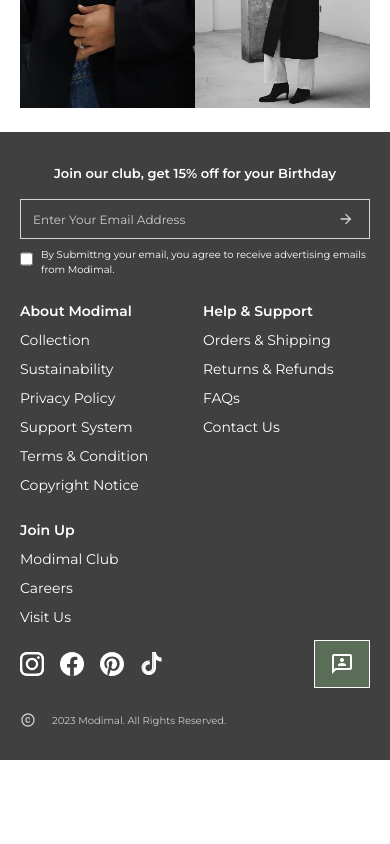
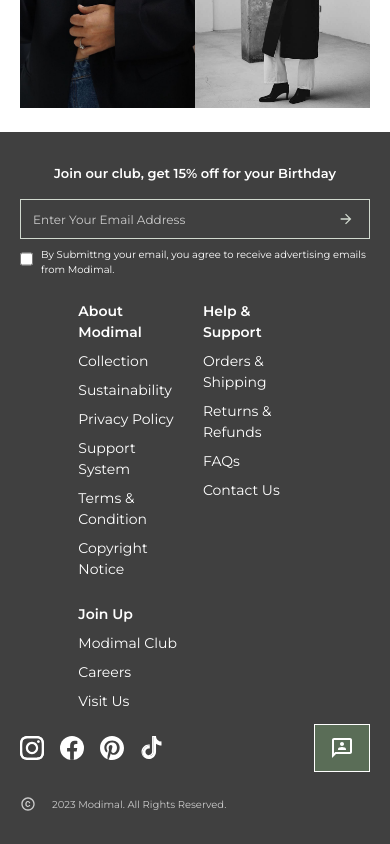
Before and after one commit to javadyousefi1/modimal-front, a React (Vite) app: page / in a window 390 px wide. Shown: the part 3338-4182 px from the top of the page. Before the commit the page ends 4098 px from the top, so only its background shows below. Built offline with nearby package versions, Linux system fonts and the light colour scheme.

Commit message:
fix desktop design of footer

```diff
--- a/src/components/Footer.tsx
+++ b/src/components/Footer.tsx
@@ -9,11 +9,12 @@ const style = {
 const Footer = () => {
   return (
     <>
-      <footer className="flex justify-center items-center flex-col bg-neutral-8 mt-6 py-8 px-5">
+      <footer className="bg-neutral-8 mt-6 py-8 px-5 sm:px-16">
+        <div className="flex justify-center items-center flex-col sm:flex-row sm:gap-x-24">
+          <div className="w-full sm:w-1/3">
             <p className="text-center text-white text-[13px] w-full whitespace-nowrap font-semibold">
               Join our club, get 15% off for your Birthday
             </p>
-        <div className="w-full">
             <div className="w-full relative">
               <Input
                 placeHolder="Enter Your Email Address"
@@ -38,7 +39,11 @@ const Footer = () => {
             </div>
             <div className="w-full flex justify-end items-center gap-x-2 mt-2">
               <div className="min-w-max">
-              <Input type="checkbox" className="w-4 h-4" name="emailCheckbox" />
+                <Input
+                  type="checkbox"
+                  className="w-4 h-4"
+                  name="emailCheckbox"
+                />
               </div>
               <p className="text-white text-left text-[10px]">
                 By Submittng your email, you agree to receive advertising emails
@@ -46,7 +51,8 @@ const Footer = () => {
               </p>
             </div>
           </div>
-        <div className="w-full flex justify-center items-start mt-6 text-white gap-x-4">
+          <div className="w-2/3 flex justify-center items-center flex-col mt-6 sm:flex-row sm:items-start">
+          <div className="w-full flex justify-center items-start text-white gap-x-4">
             <div className={style.eachItems}>
               <p className={style.title}>About Modimal</p>
               <a href="#" className={style.item}>
@@ -84,7 +90,7 @@ const Footer = () => {
               </a>
             </div>
           </div>
-        <div className="w-full flex justify-center items-start flex-col gap-y-2 text-white mt-6">
+          <div className="w-full flex justify-center items-start flex-col gap-y-2 text-white mt-6 sm:mt-0 sm:w-1/2">
             <p className={style.title}>Join Up</p>
             <a href="#" className={style.item}>
               Modimal Club
@@ -96,6 +102,9 @@ const Footer = () => {
               Visit Us
             </a>
           </div>
+        </div>
+          </div>
+        <div>
           <div className="w-full flex justify-between items-center flex-row-reverse mt-3">
             <div>
               <svg
@@ -114,6 +123,7 @@ const Footer = () => {
               </svg>
             </div>
             <div className="flex justify-center items-center gap-x-4">
+              {/* instagram */}
               <a href="#">
                 <svg
                   width="24"
@@ -140,6 +150,7 @@ const Footer = () => {
                   />
                 </svg>
               </a>
+              {/* facebook */}
               <a href="#">
                 <svg
                   width="24"
@@ -155,6 +166,7 @@ const Footer = () => {
                   />
                 </svg>
               </a>
+              {/* pinterest */}
               <a href="#">
                 <svg
                   width="24"
@@ -169,6 +181,7 @@ const Footer = () => {
                   />
                 </svg>
               </a>
+              {/* tiktok */}
               <a href="#">
                 <svg
                   width="24"
@@ -204,7 +217,10 @@ const Footer = () => {
                 />
               </svg>
             </div>
-          <p className="text-neutral-4 text-[10px]">2023 Modimal. All Rights Reserved.</p>
+            <p className="text-neutral-4 text-[10px]">
+              2023 Modimal. All Rights Reserved.
+            </p>
+          </div>
         </div>
       </footer>
     </>
--- a/src/components/Header.tsx
+++ b/src/components/Header.tsx
@@ -109,7 +109,7 @@ const Header = () => {
           </div>
         </div>
       </header>
-      <header className="hidden sm:flex justify-around items-center ">
+      <header className="hidden sm:flex justify-around items-center my-4">
         <div>
           <svg
             width="139"
```
Lines whose indentation alone changed are shown as unchanged.
